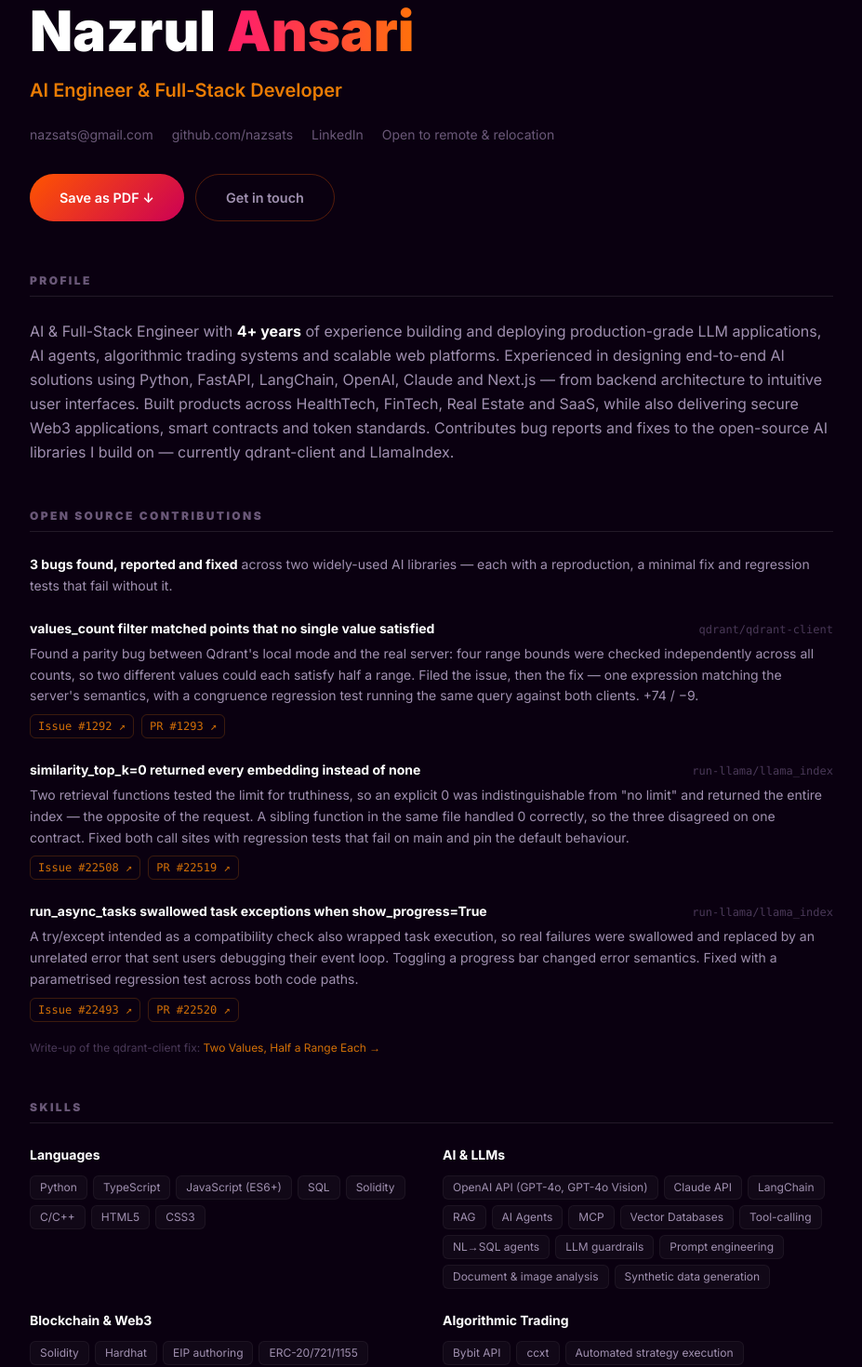
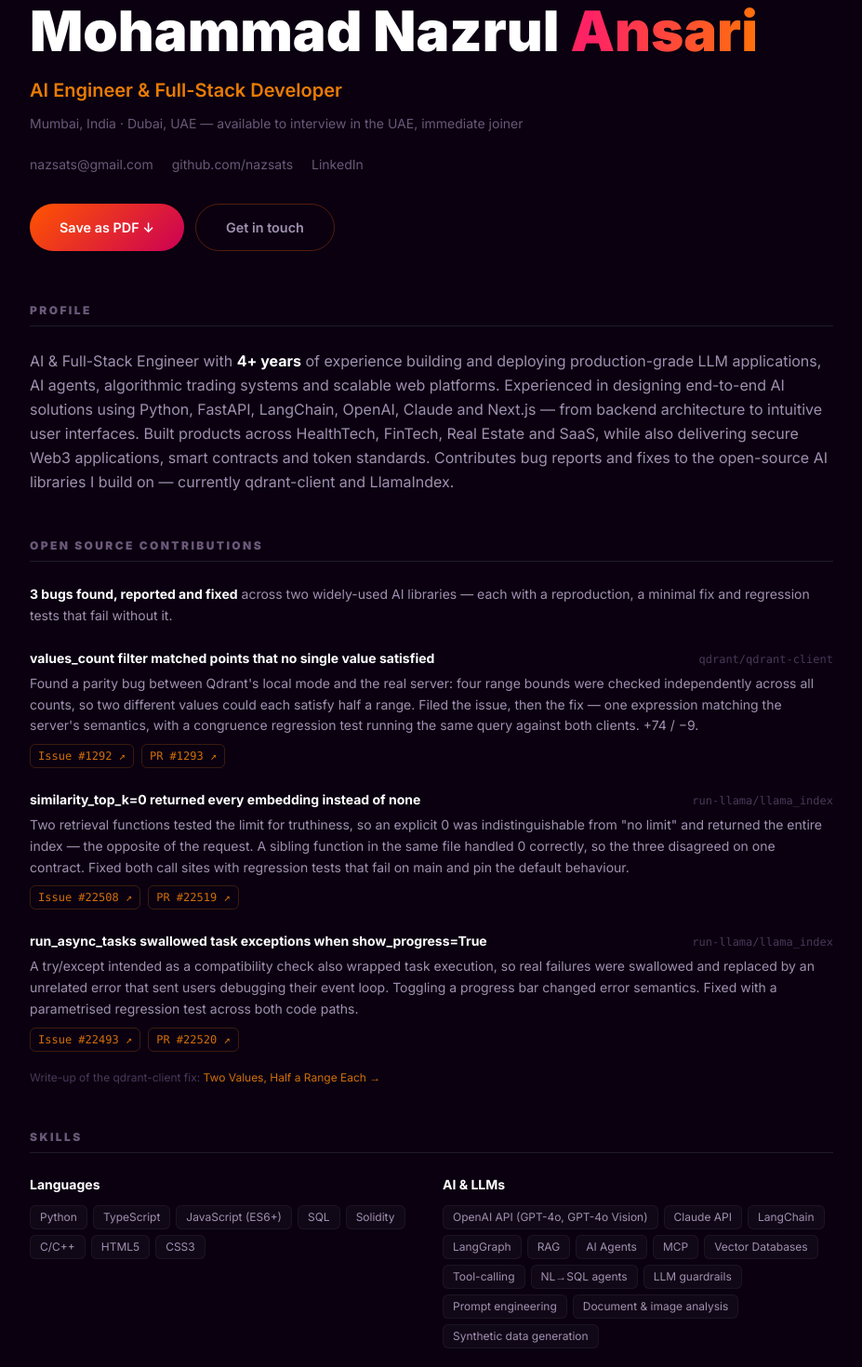
Before and after one commit to nazsats/nazsats-site, a Next.js app: page /resume in a window 1280 px wide. Shown: the part 220-1690 px from the top of the page at 93% size, without its empty margins (176-1103 px from the left). Built offline with nearby package versions, Linux system fonts and the light colour scheme.

Commit message:
Update resume to match latest CV

```diff
--- a/app/resume/page.tsx
+++ b/app/resume/page.tsx
@@ -17,9 +17,9 @@ const skills: { group: string; items: string[] }[] = [
   {
     group: "AI & LLMs",
     items: [
-      "OpenAI API (GPT-4o, GPT-4o Vision)", "Claude API", "LangChain", "RAG", "AI Agents", "MCP",
-      "Vector Databases", "Tool-calling", "NL→SQL agents", "LLM guardrails", "Prompt engineering",
-      "Document & image analysis", "Synthetic data generation",
+      "OpenAI API (GPT-4o, GPT-4o Vision)", "Claude API", "LangChain", "LangGraph", "RAG",
+      "AI Agents", "MCP", "Vector Databases", "Tool-calling", "NL→SQL agents", "LLM guardrails",
+      "Prompt engineering", "Document & image analysis", "Synthetic data generation",
     ],
   },
   {
@@ -101,7 +101,7 @@ const openSource = [
 
 const experience = [
   {
-    role: "Freelance AI Engineer & Full-Stack Developer",
+    role: "Lead AI Engineer & Full-Stack Developer",
     org: "Nazsats",
     when: "2021 – Present",
     points: [
@@ -223,7 +223,8 @@ const education = [
 
 const achievements = [
   "Raised $50,000+ through NFT launches and Web3 ecosystem incentives.",
-  "Grew crypto communities to 30,000+ members across Twitter, Telegram and Discord.",
+  "Grew and managed online communities of 200,000+ members across Telegram, Twitter and Discord.",
+  "Drove 500,000+ weekly visits to a project website through community and marketing efforts.",
   "President, Rotaract Club of UPG (2019–2020) — led 10+ events with 500+ participants.",
   "NSS Volunteer (120+ hours) — blood donation and cancer awareness campaigns.",
   "Competition wins: Best Out of Waste (1st), Science & Innovation (2nd), Street Play (3rd).",
@@ -255,10 +256,13 @@ export default function Resume() {
       <header className="mb-14">
         <div className="section-badge mb-6 animate-fade-in no-print">Resume</div>
         <h1 className="text-4xl md:text-6xl font-black text-white leading-tight mb-3 animate-fade-in-up delay-100">
-          Nazrul <span className="gradient-text-animated">Ansari</span>
+          Mohammad Nazrul <span className="gradient-text-animated">Ansari</span>
         </h1>
-        <p className="text-xl text-orange-400/90 font-semibold mb-6 animate-fade-in-up delay-200">
+        <p className="text-xl text-orange-400/90 font-semibold mb-3 animate-fade-in-up delay-200">
           AI Engineer &amp; Full-Stack Developer
+        </p>
+        <p className="text-sm text-slate-500 mb-6 animate-fade-in-up delay-200">
+          Mumbai, India · Dubai, UAE — available to interview in the UAE, immediate joiner
         </p>
 
         {/* Contact: email and public profiles only. Phone number and street
@@ -283,7 +287,6 @@ export default function Resume() {
           >
             LinkedIn
           </a>
-          <span>Open to remote &amp; relocation</span>
         </div>
 
         <div className="flex flex-wrap gap-3 animate-fade-in-up delay-300 no-print">
```
